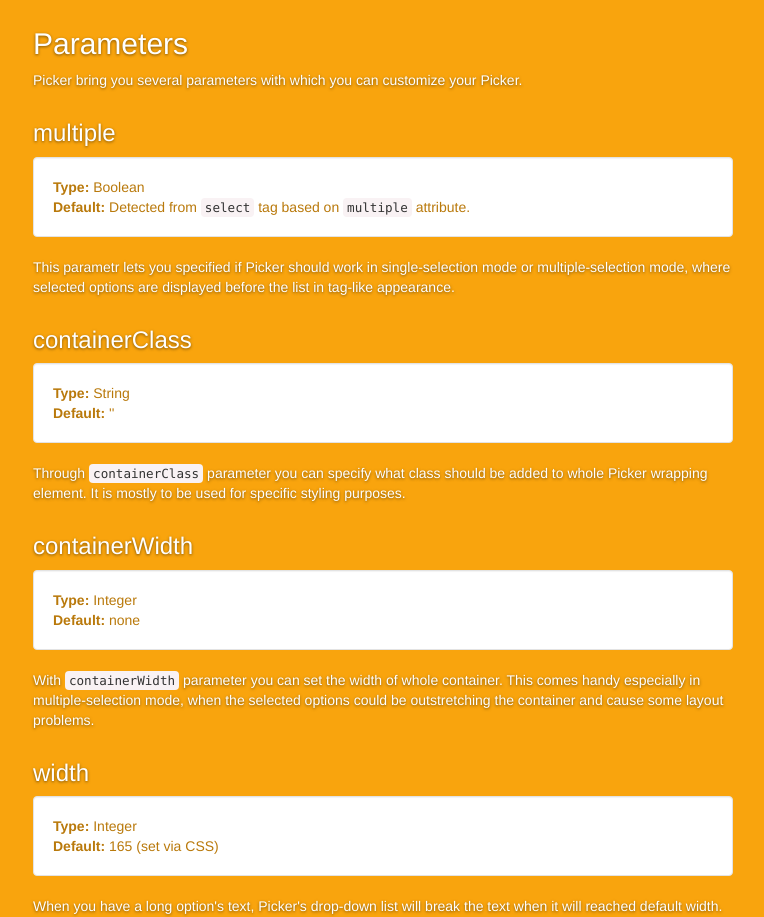
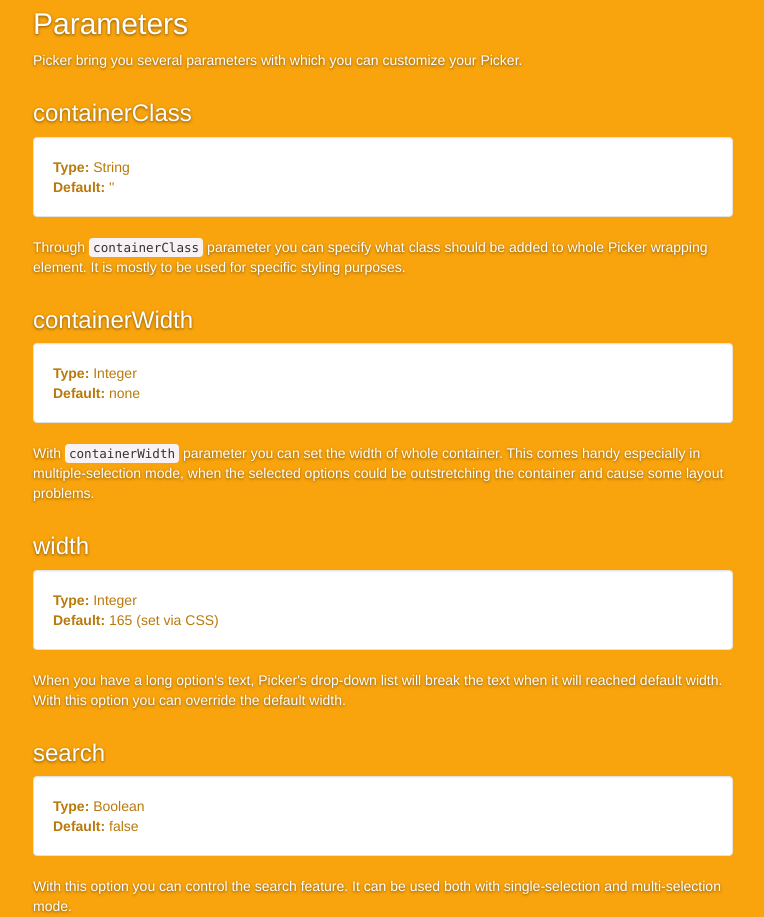
Before and after one commit to AuHau/select-picker, a website: page doc/index.html in a window 1280 px wide. Shown: the part 4438-5355 px from the top of the page, without its empty margins (257-1021 px from the left). Drawn offline with Linux system fonts and the light colour scheme.

Commit message:
Removing possibility to override single/multiple Picker mod using multiple property of Picker configuration

```diff
--- a/doc/index.html
+++ b/doc/index.html
@@ -83,7 +83,6 @@
         Main purpose why Picker was developed was for tag selection. You can enable this
         feature really easily. Picker is smart enough to detect presence of <code>multiple</code>
         attribute with select tag and then enable multiple selection.
-        Of course you can always override this in options when initializing picker.
         <div class="well">
             Choose what type of people you like:
             <select name="basic" id="ex-multiselect" multiple>
@@ -319,18 +318,6 @@
 
         Picker bring you several parameters with which you can customize your Picker.
 
-        <h3>multiple</h3>
-
-        <div class="well">
-            <strong>Type:</strong> Boolean<br>
-            <strong>Default:</strong> Detected from <code>select</code> tag based on <code>multiple</code>
-            attribute.
-        </div>
-        This parametr lets you specified if Picker should work in single-selection mode or
-        multiple-selection mode, where selected options are displayed before the list in
-        tag-like appearance.
-
-
         <h3>containerClass</h3>
 
         <div class="well">
```
Also changed, not shown: src/picker.js (+2 -5 lines), 1 other file. Lines whose indentation alone changed are shown as unchanged.
